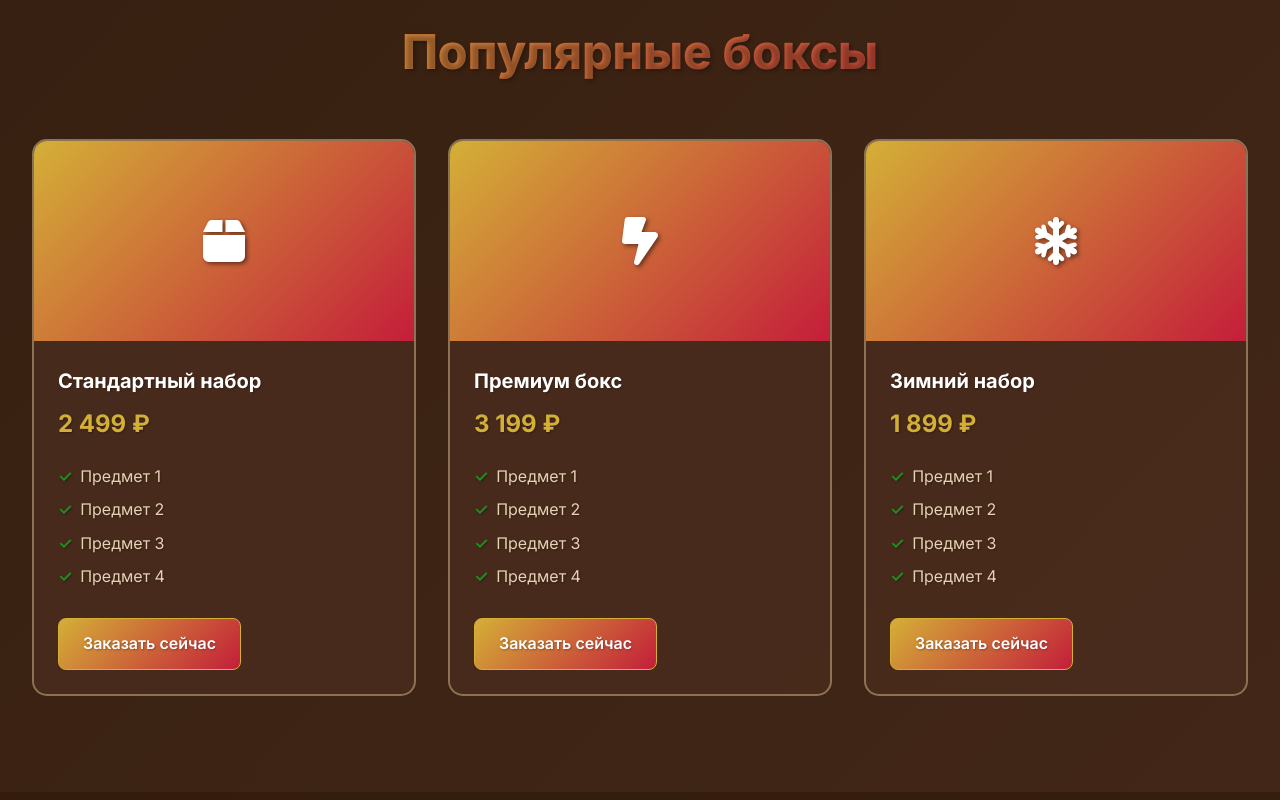
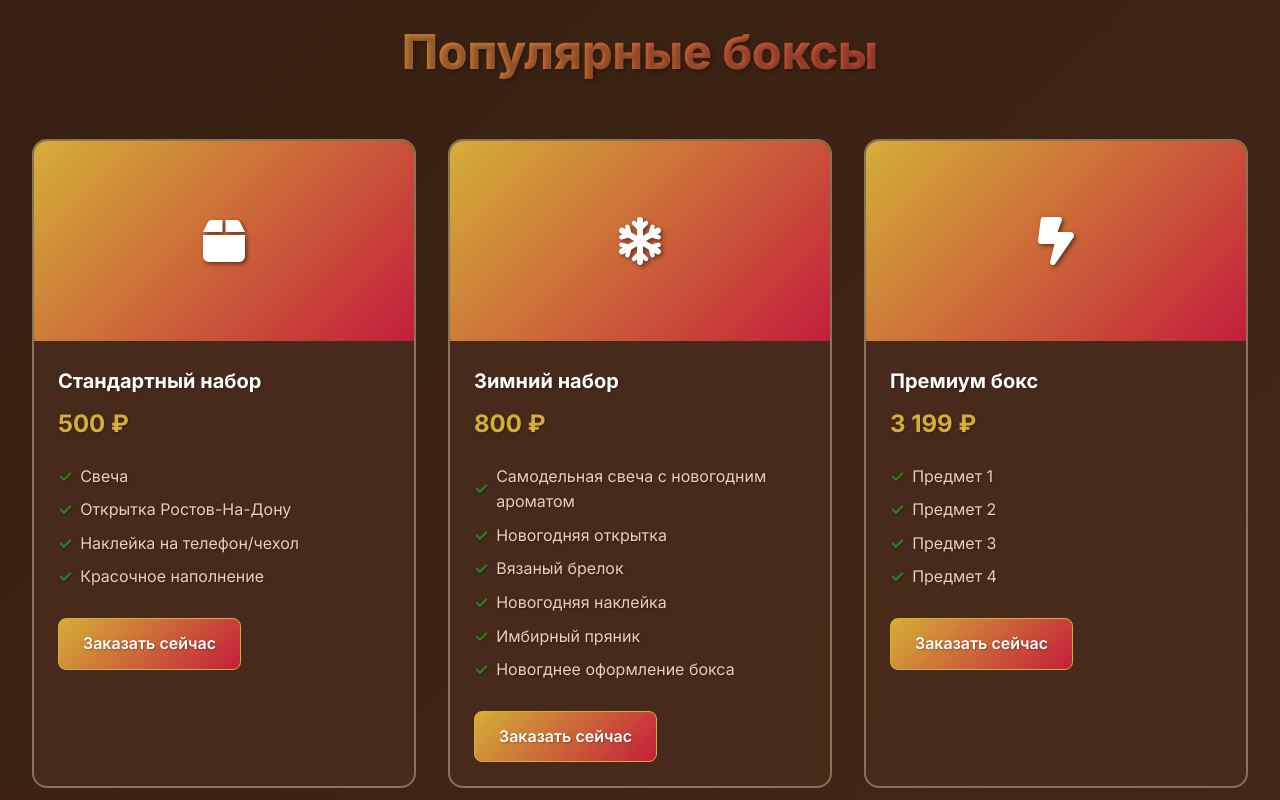
Before and after one commit to Kirill-Nen/-, a website: page index.html in a window 1280 px wide. Shown: the part 1500-2300 px from the top of the page. Drawn offline with nearby package versions, Linux system fonts and the light colour scheme; no server answers.

Commit message:
Add boxes info

```diff
--- a/app.js
+++ b/app.js
@@ -270,7 +270,7 @@ class Controller {
         this.btnsHandlers(modal)
     }
 
-    createChatModal(room_id = localStorage.getItem('user_email')) {
+    createChatModal(room_id = localStorage.getItem('user_email'), text) {
         const fragment = document.createElement('div');
         fragment.className = 'chat-modal-overlay';
 
@@ -311,6 +311,8 @@ class Controller {
             </div>
         </div>
         `;
+
+        fragment.querySelector('.chat-input').value = `Здравствуйте, я бы хотел заказать ${text ? text : ''}`;
 
         // обработчики
         const closeBtn = fragment.querySelector('.chat-close-btn');
@@ -439,9 +441,9 @@ class Controller {
         this.admin_controller()
         this.logBtn.addEventListener('click', this.logHandler)
         document.querySelectorAll('.buy').forEach((i) => {
-            i.addEventListener('click', () => {
+            i.addEventListener('click', (e) => {
                 if (localStorage.getItem('is_login')) {
-                    this.createChatModal()
+                    this.createChatModal(undefined, e.target.parentElement.querySelector('h3').textContent)
                 } else {
                     alert('Чтобы выбрать бокс - зарегистрируйтесь')
                 }
--- a/index.html
+++ b/index.html
@@ -94,12 +94,30 @@
                 </div>
                 <div class="box-content">
                     <h3>Стандартный набор</h3>
-                    <div class="box-price">2 499 ₽</div>
+                    <div class="box-price">500 ₽</div>
                     <ul class="box-features">
-                        <li>Предмет 1</li>
-                        <li>Предмет 2</li>
-                        <li>Предмет 3</li>
-                        <li>Предмет 4</li>
+                        <li>Свеча</li>
+                        <li>Открытка Ростов-На-Дону</li>
+                        <li>Наклейка на телефон/чехол</li>
+                        <li>Красочное наполнение</li>
+                    </ul>
+                    <a class="btn btn-primary buy">Заказать сейчас</a>
+                </div>
+            </div>
+            <div class="box-card">
+                <div class="box-image">
+                    <i class="fas fa-snowflake"></i>
+                </div>
+                <div class="box-content">
+                    <h3>Зимний набор</h3>
+                    <div class="box-price">800 ₽</div>
+                    <ul class="box-features">
+                        <li>Самодельная свеча с новогодним ароматом</li>
+                        <li>Новогодняя открытка</li>
+                        <li>Вязаный брелок</li>
+                        <li>Новогодняя наклейка</li>
+                        <li>Имбирный пряник</li>
+                        <li>Новогднее оформление бокса</li>
                     </ul>
                     <a class="btn btn-primary buy">Заказать сейчас</a>
                 </div>
@@ -111,22 +129,6 @@
                 <div class="box-content">
                     <h3>Премиум бокс</h3>
                     <div class="box-price">3 199 ₽</div>
-                    <ul class="box-features">
-                        <li>Предмет 1</li>
-                        <li>Предмет 2</li>
-                        <li>Предмет 3</li>
-                        <li>Предмет 4</li>
-                    </ul>
-                    <a class="btn btn-primary buy">Заказать сейчас</a>
-                </div>
-            </div>
-            <div class="box-card">
-                <div class="box-image">
-                    <i class="fas fa-snowflake"></i>
-                </div>
-                <div class="box-content">
-                    <h3>Зимний набор</h3>
-                    <div class="box-price">1 899 ₽</div>
                     <ul class="box-features">
                         <li>Предмет 1</li>
                         <li>Предмет 2</li>
@@ -185,16 +187,13 @@
                 <h4>Компания</h4>
                 <ul class="footer-links">
                     <li><a href="#">О нас</a></li>
-                    <li><a href="#">Контакты</a></li>
                 </ul>
             </div>
             <div class="footer-column">
                 <h4>Помощь</h4>
                 <ul class="footer-links">
-                    <li><a href="#">Доставка</a></li>
-                    <li><a href="#">Оплата</a></li>
-                    <li><a href="#">Возврат</a></li>
-                    <li><a href="#">FAQ</a></li>
+                    <li><a href="#" onclick="alert('Доставка и оплата проходят через администратора')">Доставка</a></li>
+                    <li><a href="#" onclick="alert('Доставка и оплата проходят через администратора')">Оплата</a></li>
                 </ul>
             </div>
             <div class="footer-column">
```
